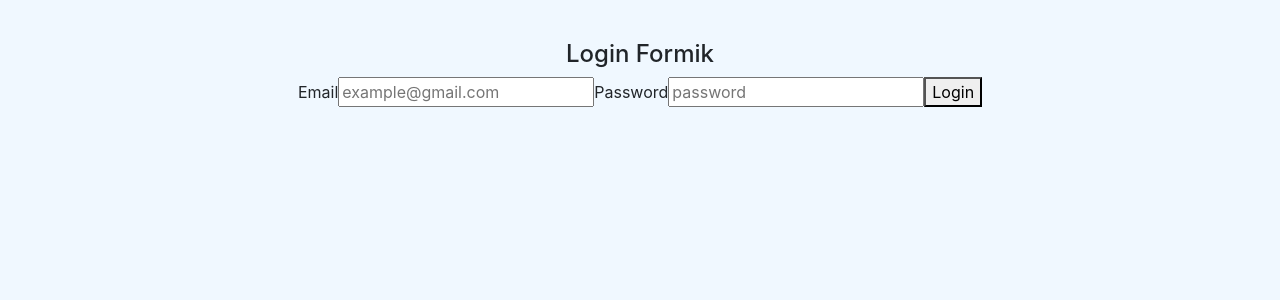
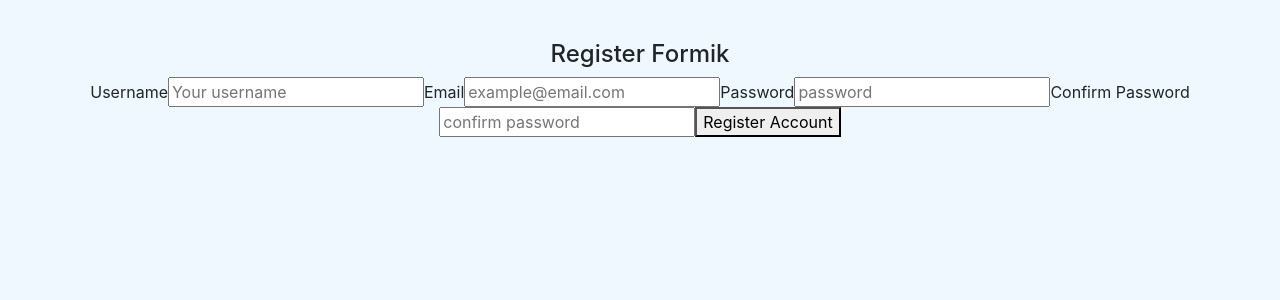
Before and after one commit to AyrtonRada/ReactOB, a React (Create React App) app: page / in a window 1280 px wide. Shown: the top 300 px of the page. Built offline with nearby package versions, Linux system fonts and the light colour scheme.

Commit message:
Register formik

```diff
--- a/src/App.js
+++ b/src/App.js
@@ -9,6 +9,7 @@
 import Life_cycle from './hooks/life_cycle';
 import Element_component from './components/pure/element_component';
 import Login_form from './components/pure/forms/loginFormik';
+import Register_formik from './components/pure/forms/registerFormik';
 
 function App() {
   return (
@@ -23,7 +24,8 @@
         {/* <Life_cycle/> */}
         {/* </header> */}
         {/* <Element_component/> */}
-        <Login_form />
+        {/* <Login_form /> */}
+        <Register_formik/>
     </div>
   );
 }
--- /dev/null
+++ b/src/components/pure/forms/registerFormik.jsx
@@ -0,0 +1,101 @@
+import React from 'react'
+import { Formik, Form, Field, ErrorMessage } from 'formik'
+import { User } from '../../../models/user.class'
+import * as Yup from 'yup'
+import { ROLES } from '../../../models/roles.enum'
+
+const Register_formik = () => {
+
+    let user = new User
+
+    const initial_values = {
+        username: '',
+        email: '',
+        password: '',
+        confirm: '',
+        role: ROLES.USER
+    }
+
+    const register_schema = Yup.object().shape({
+        username: Yup.string()
+            .min(6, 'Username too short')
+            .max(12, 'Username too long')
+            .required('Username is required'),
+        email: Yup.string()
+            .email('Invalid email format')
+            .required('Email is required'),
+        password: Yup.string()
+            .min(8, 'Password too short')
+            .required('Password is required'),
+        confirm: Yup.string()
+            .when('password', {
+                is: value =>(value && value.length > 0 ? true : false),
+                then: Yup.string().oneOf([Yup.ref('password')], 'Passwords must match!') // ** accedemos al contenido del password y sino salta un aviso de error.
+            })
+            .required('You must confirm the password'),
+        role: Yup.string()
+            .oneOf([ROLES.USER, ROLES.ADMIN], 'You must select a Role: User / Admin')
+            .required('Role is required')
+    })
+
+    return (
+    <div>
+      <h4>Register Formik</h4>
+      <Formik
+            initialValues={initial_values}
+            validationSchema = {register_schema}
+            onSubmit = {
+                async(values) =>{
+                    await new Promise((r)=> setTimeout(r, 1000))
+                    alert(JSON.stringify(values, null, 2))
+                }
+            }
+      >
+        {({
+            values, touched, errors, isSubmitting, handleChange, handleBlur }) => (
+                <Form>
+                    <label htmlFor='username'>Username</label>
+                    <Field id='username' type= 'text' name='username' placeholder='Your username' />
+
+                    {/* Errors Username */}
+                    {
+                        errors.username && touched.username && ( <ErrorMessage name='username' component='div'/>)
+                    }
+
+                    <label htmlFor='email' >Email</label>
+                    <Field id='email' type= 'email' name='email' placeholder='example@email.com' />
+
+                    {/* Errors email */}
+                    {
+                        errors.email && touched.email && ( <ErrorMessage name='email' component='div'/>)
+                    }
+
+                    <label htmlFor='password'>Password</label>
+                    <Field id='password' name='password' placeholder='password' type='password' />
+
+                    {/* Errors password */}
+                    {
+                        errors.password && touched.password && ( <ErrorMessage name='password' component='div'/>)
+                    }
+
+
+                    <label htmlFor='confirm'>Confirm Password</label>
+                    <Field id='confirm' name='confirm' placeholder='confirm password' type='password' />
+
+                    {/* Errors confirm password */}
+                    {
+                        errors.confirm && touched.confirm && ( <ErrorMessage name='confirm' component='div'/>)
+                    }
+
+                <button type='submit'>Register Account</button>
+                {isSubmitting ? (<p>Sending your credentials..</p>): null}
+
+                </Form>
+            )
+        }
+      </Formik>
+    </div>
+  )
+}
+
+export default Register_formik
--- /dev/null
+++ b/src/models/roles.enum.js
@@ -0,0 +1,4 @@
+export const ROLES = {
+    USER: 'user',
+    ADMIN: 'admin'
+}
--- /dev/null
+++ b/src/models/user.class.js
@@ -0,0 +1,15 @@
+import { ROLES } from "./roles.enum"
+
+export class User{
+    username = ''
+    email = ''
+    password = ''
+    role = ROLES.USER
+
+    constructor(username, email, password, role) {
+        this.username = username;
+        this.email = email;
+        this.password = password;
+        this.role = role;
+    }
+}
```
